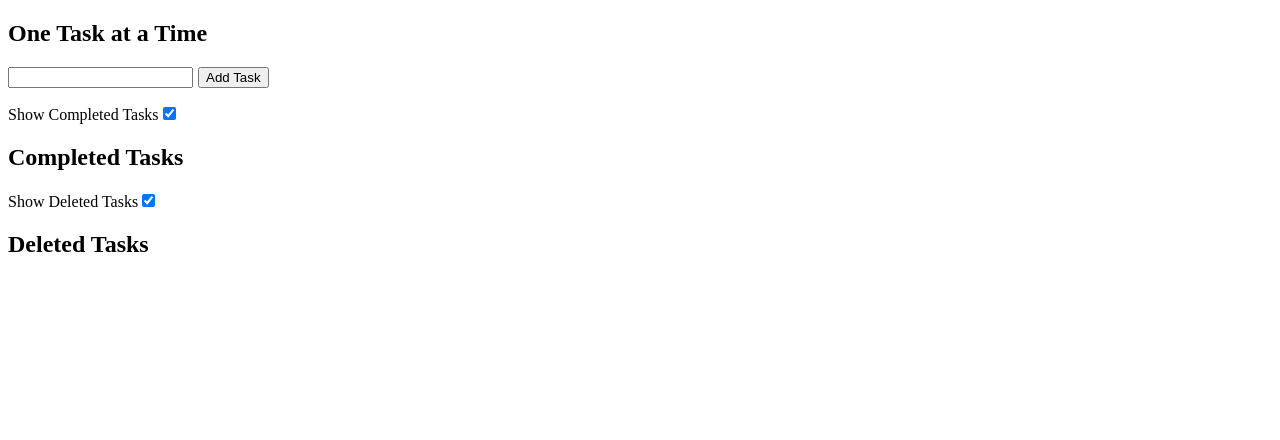
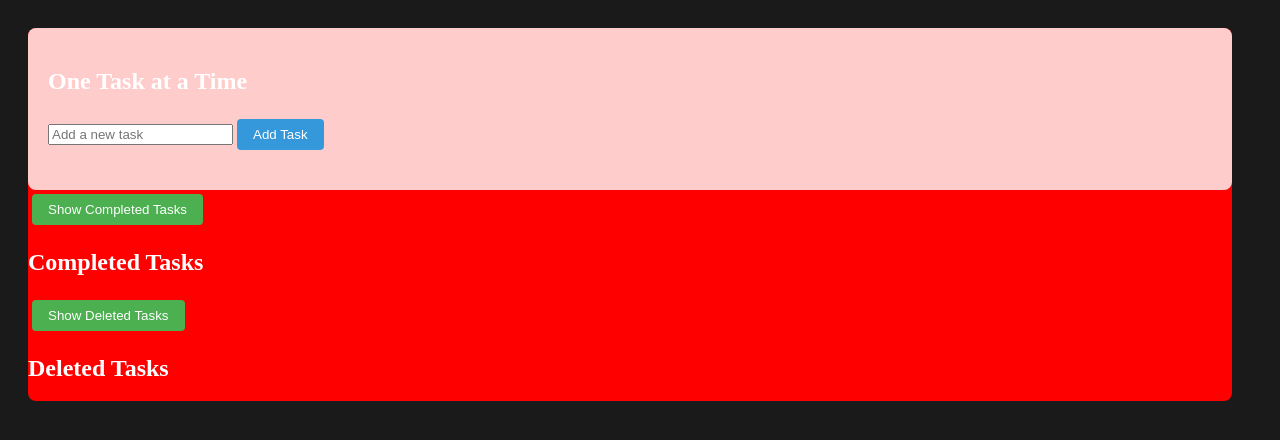
Before and after one commit to Andreaay/To-Do-App, a React (Create React App) app in the folder my-todo-app/: page / in a window 1280 px wide. Shown: the top 440 px of the page. Built offline with nearby package versions, Linux system fonts and the light colour scheme.

Commit message:
adding css

```diff
--- a/my-todo-app/public/index.html
+++ b/my-todo-app/public/index.html
@@ -9,6 +9,8 @@
       name="description"
       content="Web site created using create-react-app"
     />
+    <meta name="viewport" content="width=device-width, initial-scale=1.0">
+
     <link rel="apple-touch-icon" href="%PUBLIC_URL%/logo192.png" />
     <!--
       manifest.json provides metadata used when your web app is installed on a
--- a/my-todo-app/src/App.css
+++ b/my-todo-app/src/App.css
@@ -1,17 +1,61 @@
-.App {
-  text-align: center;
-  margin-top: 50px;
+body {
+  background-color: #1a1a1a;
+  color: white;
 }
 
-ul {
-  list-style-type: none;
+.outsideContainer {
+  display: flex;
+  flex-direction: column;
+  padding: 20px;
+}
+
+.insideContainer {
+  flex: 2;
+  background-color: red;
+  border-radius: 8px;
+
+}
+
+.tasksContainer {
+  flex: 1;
+  background-color: #ffcccc;
+  padding: 20px;
+  border-radius: 8px;
+}
+
+.tasksContainer ul {
+  list-style: none;
   padding: 0;
 }
 
-li {
-  margin: 10px 0;
+.tasksContainer button {
+  background-color: #3498db;
+  color: white;
+  border: none;
+  padding: 8px 16px;
+  margin: 4px;
+  cursor: pointer;
+  border-radius: 4px;
 }
 
-button {
-  margin-left: 5px;
+.toggleButton {
+  background-color: #3498db;
+  color: white;
+  border: none;
+  padding: 8px 16px;
+  margin: 4px;
+  cursor: pointer;
+  border-radius: 4px;
 }
+
+
+@media (min-width: 768px) {
+  .outsideContainer {
+    flex-direction: row;
+  }
+
+  .insideContainer {
+    margin-bottom: 0;
+    margin-right: 20px;
+  }
+}
--- a/my-todo-app/src/App.js
+++ b/my-todo-app/src/App.js
@@ -4,7 +4,6 @@ import DeletedTasksView from './components/DeletedTasksView';
 import Task from './components/Tasks';
 import './App.css';
 import { getStoredTasks, saveTasksToLocalStorage } from './components/LocalStorageTasks';
-
 
 const App = () => {
   const [tasks, setTasks] = useState(getStoredTasks());
@@ -15,7 +14,6 @@ const App = () => {
   useEffect(() => {
     saveTasksToLocalStorage(tasks);
   }, [tasks]);
-
 
   const addTask = () => {
     if (newTask.trim() !== '') {
@@ -58,11 +56,20 @@ const App = () => {
   };
 
   return (
-    <div>
-      <div>
+    <div className='outsideContainer'>
+      <div className='insideContainer'>
+        <div className='tasksContainer'>
           <h2>One Task at a Time</h2>
-          <input type="text" value={newTask} onChange={(e) => setNewTask(e.target.value)} />
-          <button onClick={addTask}>Add Task</button>
+          <input
+            type="text"
+            value={newTask}
+            onChange={(e) => setNewTask(e.target.value)}
+            placeholder="Add a new task"
+            aria-label="New Task Input"
+          />
+          <button onClick={addTask} className="toggleButton">
+            Add Task
+          </button>
           <ul>
             {tasks
               .filter((task) => !task.deleted)
@@ -81,26 +88,37 @@ const App = () => {
 
         <div>
           <label>
+            <button
+              onClick={() => setShowCompleted(!showCompleted)}
+              className="toggleButton"
+              style={{
+                backgroundColor: showCompleted ? '#4caf50' : '#ddd',
+                color: 'white',
+                cursor: 'pointer',
+              }}
+            >
               Show Completed Tasks
-          <input
-            type="checkbox"
-            checked={showCompleted}
-            onChange={() => setShowCompleted(!showCompleted)}
-          />
+            </button>
           </label>
           {showCompleted && <CompletedTasksView tasks={tasks} />}
         </div>
 
         <div>
           <label>
+            <button
+              onClick={() => setShowDeleted(!showDeleted)}
+              className="toggleButton"
+              style={{
+                backgroundColor: showDeleted ? '#4caf50' : '#ddd',
+                color: 'white',
+                cursor: 'pointer',
+              }}
+            >
               Show Deleted Tasks
-          <input
-            type="checkbox"
-            checked={showDeleted}
-            onChange={() => setShowDeleted(!showDeleted)}
-          />
+            </button>
           </label>
           {showDeleted && <DeletedTasksView tasks={tasks} onRecoverTask={recoverTask} />}
+        </div>
       </div>
     </div>
   );
```
Lines whose indentation alone changed are shown as unchanged.
